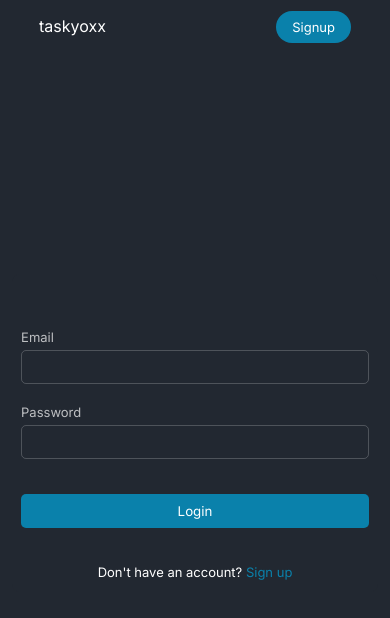
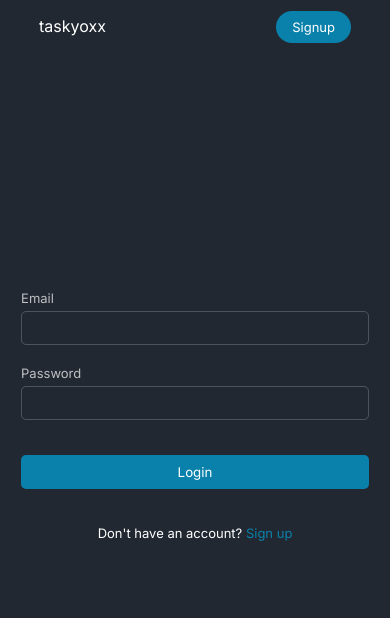
Before and after one commit to therealrinku/robonote, a Next.js app: page /login in a window 390 px wide. Shown: the top 618 px of the page. Built offline with nearby package versions, Linux system fonts and the light colour scheme; no server answers.

Commit message:
little update

```diff
--- a/styles/Login.module.css
+++ b/styles/Login.module.css
@@ -76,7 +76,9 @@
 @media (max-width: 500px) {
   .loginPage div {
     background: inherit;
+    margin-top: -20vw;
   }
+
   .loginPage form {
     width: 95%;
   }
```
